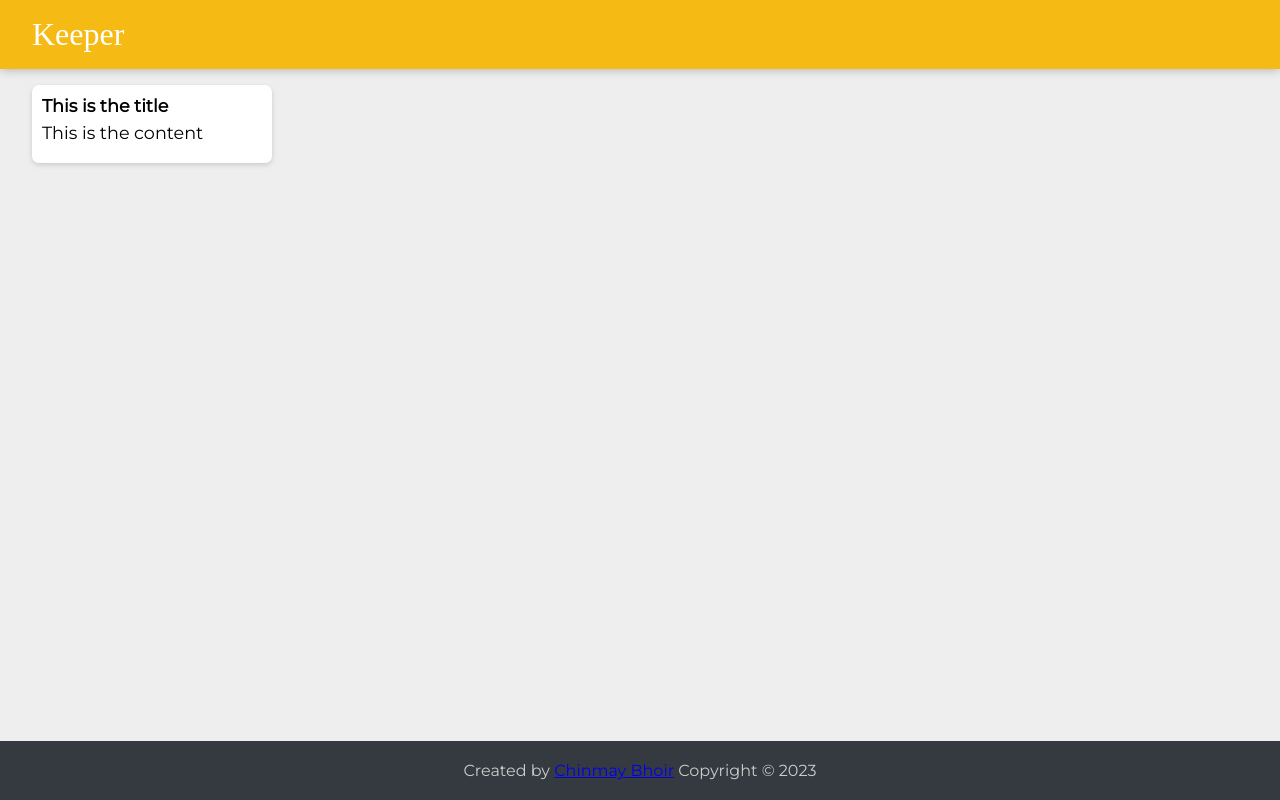
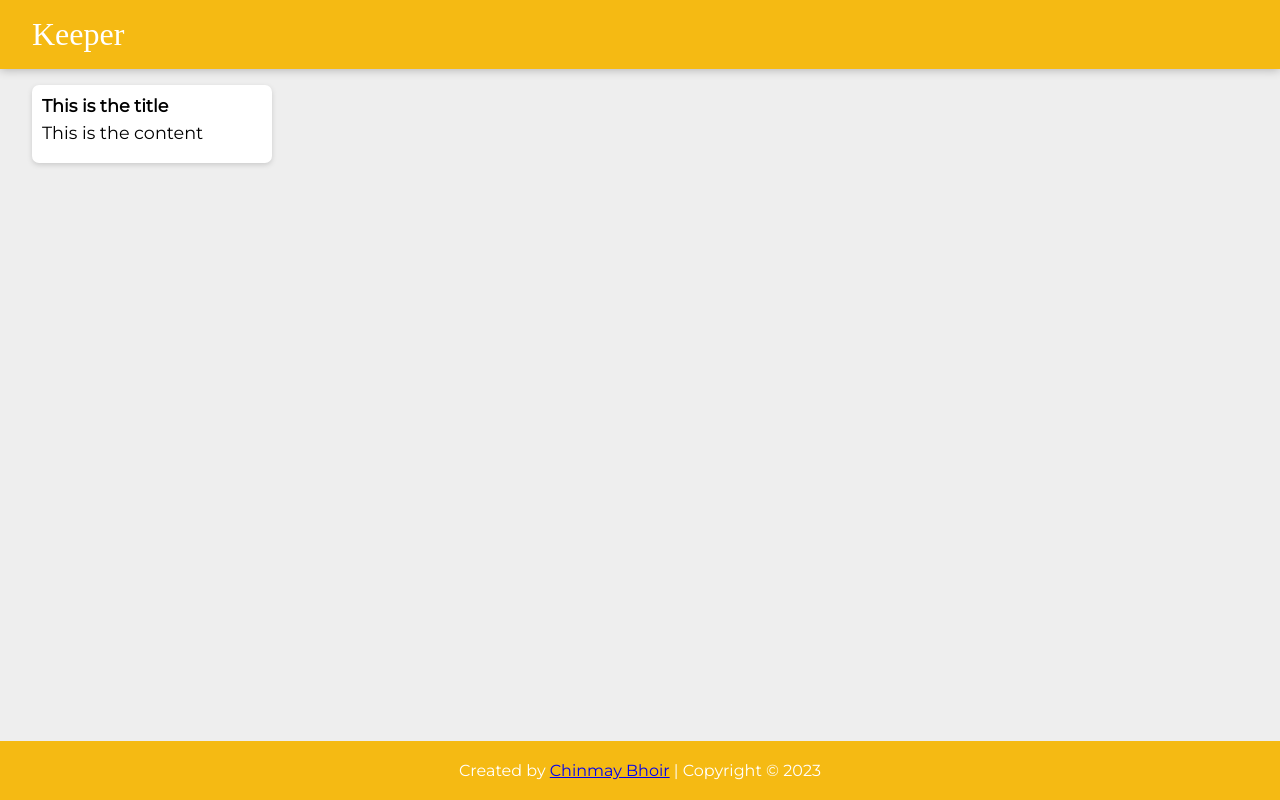
Before and after one commit to Chinmay2660/Keeper-app, a React (Create React App) app: page / in a window 1280 px wide. Built offline with nearby package versions, Linux system fonts and the light colour scheme; a web font is replaced by a local one.

Commit message:
Change footer color

```diff
--- a/public/styles.css
+++ b/public/styles.css
@@ -32,13 +32,12 @@
   width: 100%;
   left: 0;
   height: auto;
-  color: white !important;
-  background-color: #343a40;
+  background-color: #f5ba13;
   padding: 20px 0;
 }
 
 footer p {
-  color: #ccc;
+  color: #fff;
 }
 
 .note {
--- a/src/components/Footer.jsx
+++ b/src/components/Footer.jsx
@@ -6,7 +6,7 @@
     <footer>
       <p>
         Created by{" "}
-        <a href="https://www.linkedin.com/in/chinmay2660/">Chinmay Bhoir</a>{" "}
+        <a href="https://www.linkedin.com/in/chinmay2660/">Chinmay Bhoir</a> |{" "}
         Copyright © {currentYear}
       </p>
     </footer>
```
